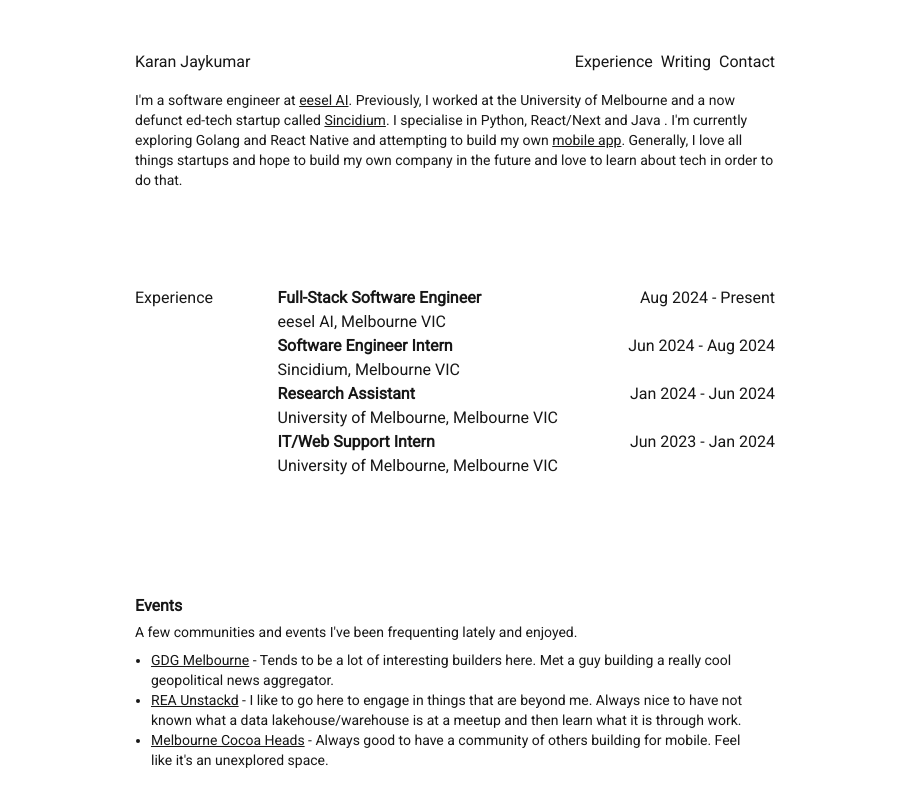
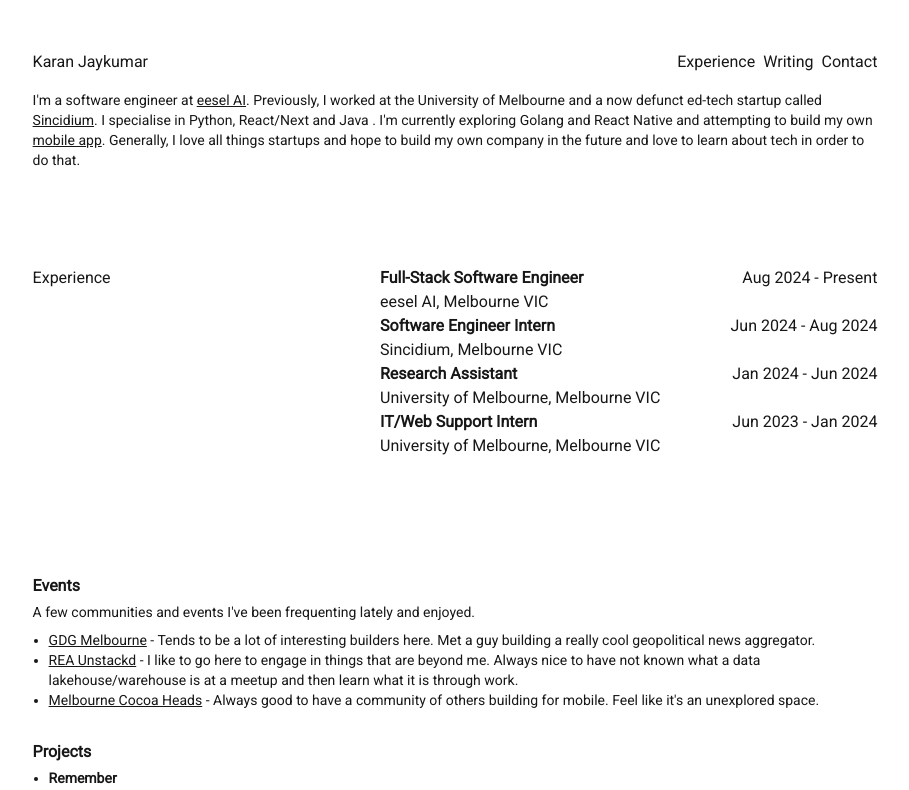
Before and after one commit to KaranJayakumar/portfolio, a Next.js app: page / in a window 1280 px wide. Shown: the top 790 px of the page, without its empty margins (185-1094 px from the left). Built offline with nearby package versions, Linux system fonts and the light colour scheme.

Commit message:
Add blocks dir and intro about block into app

```diff
--- /dev/null
+++ b/app/_components/blocks/About.tsx
@@ -0,0 +1,16 @@
+export const About = () => {
+  const openEesel = () => {
+    window.open("https://eesel.ai", "_blank")
+  }
+  const openSindy = () => {
+    window.open("https://sindy.ai", "_blank")
+  }
+  const openRemember = () => {
+    window.open("https://github.com/KaranJayakumar/remember", "_blank")
+  }
+  return (
+      <div className="font-normal flex-col text-sm" id="about">
+        <p>I&apos;m a software engineer at <span className="underline cursor-pointer" onClick={() => openEesel()}>eesel AI</span>. Previously, I worked at the University of Melbourne and a now defunct ed-tech startup called <span className="underline cursor-pointer" onClick={() => openSindy()}>Sincidium</span>. I specialise in Python, React/Next and Java . I&apos;m currently exploring Golang and React Native and attempting to build my own <span className="underline cursor-pointer" onClick={() => openRemember()}>mobile app</span>. Generally, I love all things startups and hope to build my own company in the future and love to learn about tech in order to do that. </p>
+      </div>
+  )
+}
--- a/app/_components/layout/PortfolioLayout.tsx
+++ b/app/_components/layout/PortfolioLayout.tsx
@@ -4,6 +4,10 @@ interface LayoutProps{
 }
 export const PortfolioLayout = ({ children } : LayoutProps) => {
   return (
-    <div className="flex h-full w-full py-[50px] pl-[25vw] pr-[25vw]">{children}</div>
+    <div className="flex h-full w-full py-[50px] pl-[17vw] pr-[17vw]">
+      <div>
+        {children}
+      </div>
+    </div>
   )
 }
--- a/app/page.tsx
+++ b/app/page.tsx
@@ -1,26 +1,14 @@
 "use client"
-import { ExperienceItem, ExperienceItemLayout, ExperienceLayout } from "./_components/layout/ExperienceLayout";
+import { About } from "./_components/blocks/About";
+import { ExperienceItem,ExperienceLayout } from "./_components/layout/ExperienceLayout";
 import { Footer } from "./_components/layout/Footer";
 import { Header } from "./_components/layout/Header";
-import { PortfolioLayout } from "./_components/layout/PortfolioLayout";
-import Link from "next/link";
 
 export default function Home() {
-  const openEesel = () => {
-    window.open("https://eesel.ai", "_blank")
-  }
-  const openSindy = () => {
-    window.open("https://sindy.ai", "_blank")
-  }
-  const openRemember = () => {
-    window.open("https://github.com/KaranJayakumar/remember", "_blank")
-  }
   return (
-      <div>
+    <>
       <Header/>
-          <div className="font-normal flex-col text-sm" id="about">
-            <p>I&apos;m a software engineer at <span className="underline cursor-pointer" onClick={() => openEesel()}>eesel AI</span>. Previously, I worked at the University of Melbourne and a now defunct ed-tech startup called <span className="underline cursor-pointer" onClick={() => openSindy()}>Sincidium</span>. I specialise in Python, React/Next and Java . I&apos;m currently exploring Golang and React Native and attempting to build my own <span className="underline cursor-pointer" onClick={() => openRemember()}>mobile app</span>. Generally, I love all things startups and hope to build my own company in the future and love to learn about tech in order to do that. </p>
-          </div>
+      <About/>
       <ExperienceLayout>
         <ExperienceItem position="Full-Stack Software Engineer" description="eesel AI, Melbourne VIC" timeline="Aug 2024 - Present"/>
         <ExperienceItem position="Software Engineer Intern" description="Sincidium, Melbourne VIC" timeline="Jun 2024 - Aug 2024"/>
@@ -58,6 +46,6 @@ export default function Home() {
         </ul>
       </div>
       <Footer/>
-      </div>
+    </>
   );
 }
```
Lines whose indentation alone changed are shown as unchanged.
